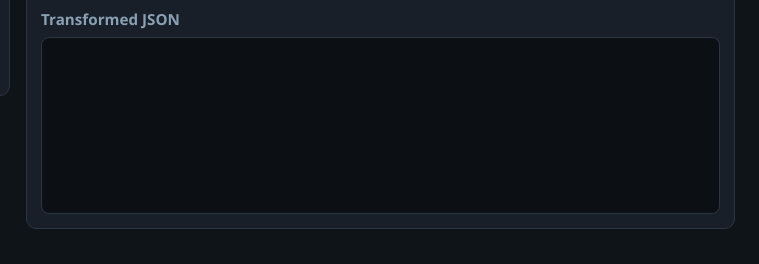
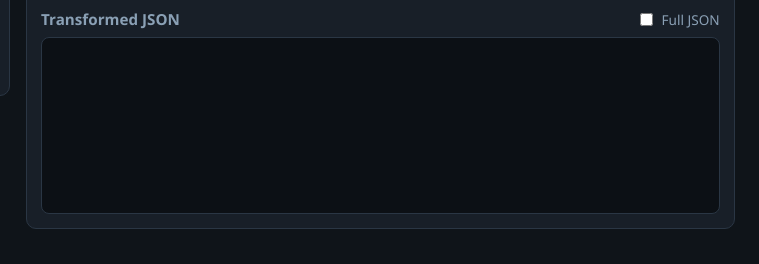
Before and after one commit to exergy-connect/netlab.js, a website built with Vite: page apps/lab-viewer/index.html in a window 1280 px wide. Shown: the part 462-726 px from the top of the page, 521-1280 px from the left. Built offline with nearby package versions, Linux system fonts and the light colour scheme; what ipaddr.js would draw is missing.

Commit message:
Show nodes and links by default in lab-viewer JSON, with a Full JSON toggle.
Co-authored-by: Cursor <cursoragent@cursor.com>

```diff
--- a/apps/lab-viewer/src/main.ts
+++ b/apps/lab-viewer/src/main.ts
@@ -58,7 +58,13 @@ app.innerHTML = `
         <svg id="graph" viewBox="0 0 640 360" role="img" aria-label="Topology graph"></svg>
       </div>
       <div class="json-wrap">
-        <h2>Transformed JSON</h2>
+        <div class="json-head">
+          <h2>Transformed JSON</h2>
+          <label class="check">
+            <input id="full-json" type="checkbox" />
+            Full JSON
+          </label>
+        </div>
         <pre id="out"></pre>
       </div>
     </section>
@@ -72,6 +78,10 @@ const diagnosticsEl = app.querySelector<HTMLDivElement>("#diagnostics")!;
 const graph = app.querySelector<SVGSVGElement>("#graph")!;
 const runBtn = app.querySelector<HTMLButtonElement>("#run")!;
 const validateBox = app.querySelector<HTMLInputElement>("#validate")!;
+const fullJsonBox = app.querySelector<HTMLInputElement>("#full-json")!;
+
+/** Last successful transform; kept so the Full JSON checkbox can re-render. */
+let lastResult: Topology | undefined;
 
 src.value = SAMPLE;
 
@@ -139,6 +149,17 @@ function escapeHtml(text: string): string {
     .replaceAll('"', "&quot;");
 }
 
+function renderJson(topology: Topology | undefined): void {
+  if (!topology) {
+    out.textContent = "";
+    return;
+  }
+  const view = fullJsonBox.checked
+    ? topology
+    : { nodes: topology.nodes ?? {}, links: topology.links ?? [] };
+  out.textContent = JSON.stringify(view, null, 2);
+}
+
 function renderGraph(topology: Topology): void {
   const nodeNames = Object.keys(topology.nodes ?? {});
   const edges = collectEdges(topology);
@@ -194,7 +215,8 @@ function run(): void {
       validate: validateBox.checked,
       yangDir: "/yang",
     });
-    out.textContent = JSON.stringify(result, null, 2);
+    lastResult = result;
+    renderJson(result);
     renderGraph(result);
     const errs = diagnostics.list().filter((d) => d.severity === "error");
     const warns = diagnostics.list().filter((d) => d.severity === "warning");
@@ -212,12 +234,14 @@ function run(): void {
     const message = e instanceof Error ? e.message : String(e);
     status.textContent = "Transform failed";
     showDiagnostics({ errors: [message] });
-    out.textContent = "";
+    lastResult = undefined;
+    renderJson(undefined);
     graph.innerHTML = "";
   }
 }
 
 src.addEventListener("input", fitTextarea);
 runBtn.addEventListener("click", run);
+fullJsonBox.addEventListener("change", () => renderJson(lastResult));
 fitTextarea();
 run();
--- a/apps/lab-viewer/src/style.css
+++ b/apps/lab-viewer/src/style.css
@@ -245,6 +245,33 @@ h2 {
   min-height: 0;
 }
 
+.json-head {
+  display: flex;
+  align-items: center;
+  justify-content: space-between;
+  gap: 0.75rem;
+  margin-bottom: 0.5rem;
+}
+
+.json-head h2 {
+  margin: 0;
+}
+
+.json-head .check {
+  display: inline-flex;
+  align-items: center;
+  gap: 0.35rem;
+  margin: 0;
+  color: var(--muted);
+  font-size: 0.85rem;
+  cursor: pointer;
+  user-select: none;
+}
+
+.json-head .check input {
+  accent-color: var(--accent);
+}
+
 pre {
   margin: 0;
   flex: 1;
```
